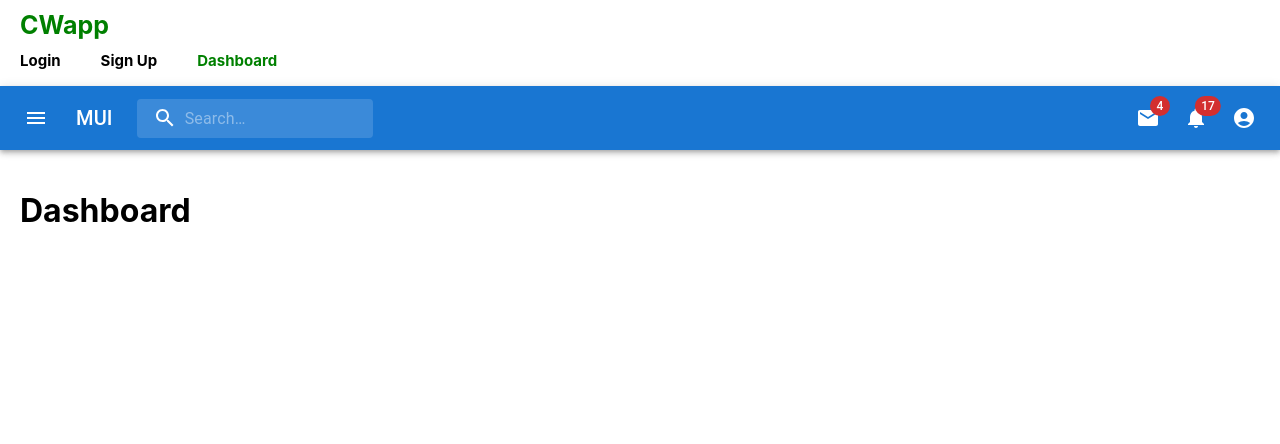
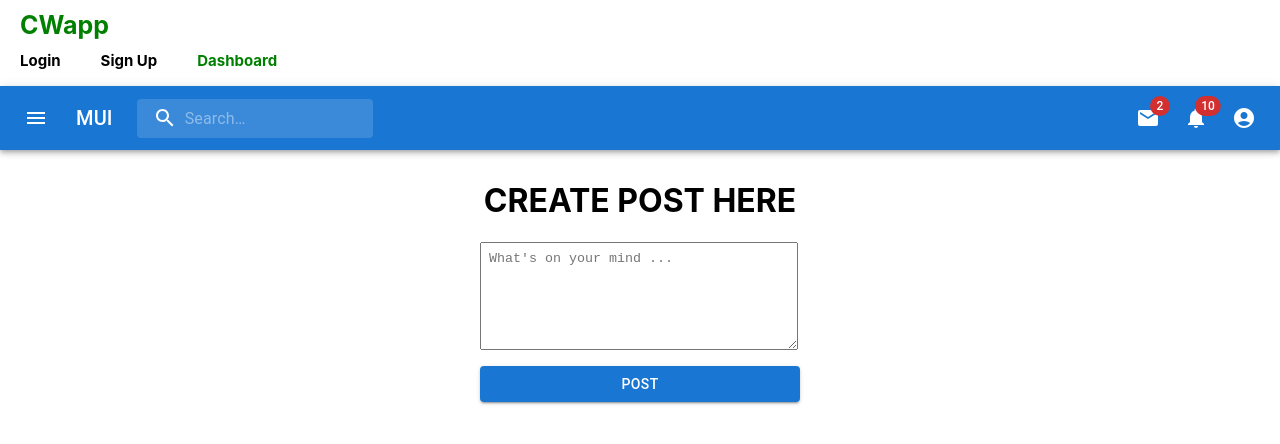
Before and after one commit to QambarAli1/cwapp, a React (Create React App) app in the folder web/: page /dashboard in a window 1280 px wide. Shown: the top 444 px of the page. Built offline with nearby package versions, Linux system fonts and the light colour scheme.

Commit message:
dashboard

```diff
--- a/web/src/App.css
+++ b/web/src/App.css
@@ -27,20 +27,28 @@ nav ul li a:hover{
   font-weight: bold;
   font-size: 25px;
 }
-.form-user{
-  width: 20%;
-  margin: 30px;
+
+.post-user , .form-user{
+  display: flex !important;
+  flex-direction: row !important;
+  justify-content: center !important;
+}
+
+.login-form , .signup-form {
+  margin-left: 20px;
+  width: 300px !important;
   text-align: center;
-  /* border: 2px solid black; */
   padding: 10px;
   border-radius: 20px 20px;
-  /* box-shadow: 10px 10px 5px rgb(153, 149, 149);  */
   -webkit-box-shadow: 0 0 10px 3px rgb(59, 56, 56);
   -moz-box-shadow: 0 0 10px 3px rgb(59, 56, 56);
   box-shadow: 0 0 10px 3px rgb(59, 56, 56);
 }
-.login-form , .signup-form{
+.post-form{
+  width: 320px;
+  text-align: center;
   padding: 10px;
+  border-radius: 20px 20px;
 }
 
 .dashboard{
@@ -67,3 +75,7 @@ nav ul li a:hover{
     margin: 30px;
   }
 }
+
+
+
+/* Dashboard css starts here */
--- a/web/src/App.js
+++ b/web/src/App.js
@@ -11,6 +11,7 @@ import Login from './components/login';
 import Signup from './components/signup';
 import Dashboard from './components/dashboard';
 import Navdashboard from './components/navdashboard'
+import CreatePost from './components/createpost'
 
 export default function App() {
   const [anchorEl, setAnchorEl] = React.useState(null);
@@ -56,7 +57,8 @@ export default function App() {
           </Route>
           <Route path="/dashboard">
             <Navdashboard />
-            <Dashboard />
+            {/* <Dashboard /> */}
+            <CreatePost />
           </Route>
         </Switch>
       </div>
--- /dev/null
+++ b/web/src/components/createpost.jsx
@@ -0,0 +1,66 @@
+import { useFormik } from "formik";
+import Stack from '@mui/material/Stack';
+import TextField from '@mui/material/TextField';
+import Button from '@mui/material/Button';
+import TextareaAutosize from '@mui/material/TextareaAutosize'
+import * as Yup from 'yup';
+
+// const dev = "http://localhost:5000"
+// const baseUrl = window.location.hostname.split(":")[0] === "localhost" ? dev : "";
+
+const PostSchema = Yup.object().shape({
+    post: Yup.string()
+      .min(2, 'Too Short!')
+      .max(50, 'Too Long!')
+      .required('Required'),
+
+});
+
+function CreatePost() {
+
+    function onSubmitFunction(values, { resetForm }) {
+        console.log("values: ", values)
+        resetForm({ values: '' })
+    }
+
+    const formik = useFormik({
+        initialValues: {
+            post: '',
+        },
+        validationSchema: PostSchema,
+        onSubmit: onSubmitFunction,
+    });
+
+
+    return (
+        <div className='post-user'>
+
+            <div className='post-form'>
+                <h1>CREATE POST HERE</h1>
+                <form onSubmit={formik.handleSubmit}>
+                    <Stack spacing={2}>
+
+                        <TextareaAutosize
+                            aria-label="minimum height"
+                            minRows={6}
+                            placeholder="What's on your mind ..."
+                            style={{ width: 300 , padding:8 }}
+
+                            name="post"
+                            value={formik.values.post}
+                            onChange={formik.handleChange}
+
+                            error={formik.touched.post && Boolean(formik.errors.post)}
+                            helperText={formik.touched.post && formik.errors.post}
+                        />
+                        <Button size='medium' variant="contained" color="primary" type="submit">Post</Button>
+                    </Stack>
+                </form>
+            </div>
+
+
+        </div>
+    );
+}
+
+export default CreatePost;
--- a/web/src/components/dashboard.jsx
+++ b/web/src/components/dashboard.jsx
@@ -2,7 +2,7 @@ function Dashboard() {
   return(
       <div className='dashboard' >
           <h1>
-              Dashboard
+              Welcome to CWapp
               {/* <PrimarySearchAppBar /> */}
           </h1>
       </div>
--- a/web/src/components/login.jsx
+++ b/web/src/components/login.jsx
@@ -27,14 +27,13 @@ function Login() {
             email: '',
             password: '',
         },
-        validationSchema:LoginSchema,
+        validationSchema: LoginSchema,
         onSubmit: onSubmitFunction,
     });
 
 
     return (
         <div className='form-user'>
-
             <div className='login-form'>
                 <h1>LOGIN</h1>
                 <form onSubmit={formik.handleSubmit}>
@@ -72,7 +71,7 @@ function Login() {
                         />
 
                         <Button size='medium' variant="contained" color="primary" type="submit">Login</Button>
-                    <Button size='medium' variant="text" color="success" sx={{fontWeight:'bold'}} >Create New Account</Button>
+                        <Button size='medium' variant="text" color="success" sx={{ fontWeight: 'bold' }} >Create New Account</Button>
                     </Stack>
                 </form>
             </div>
--- a/web/src/components/navdashboard.jsx
+++ b/web/src/components/navdashboard.jsx
@@ -121,7 +121,7 @@ export default function Navdashboard() {
     >
       <MenuItem>
         <IconButton size="large" aria-label="show 4 new mails" color="inherit">
-          <Badge badgeContent={4} color="error">
+          <Badge badgeContent={1} color="error">
             <MailIcon />
           </Badge>
         </IconButton>
@@ -133,7 +133,7 @@ export default function Navdashboard() {
           aria-label="show 17 new notifications"
           color="inherit"
         >
-          <Badge badgeContent={17} color="error">
+          <Badge badgeContent={10} color="error">
             <NotificationsIcon />
           </Badge>
         </IconButton>
@@ -187,7 +187,7 @@ export default function Navdashboard() {
           <Box sx={{ flexGrow: 1 }} />
           <Box sx={{ display: { xs: 'none', md: 'flex' } }}>
             <IconButton size="large" aria-label="show 4 new mails" color="inherit">
-              <Badge badgeContent={4} color="error">
+              <Badge badgeContent={2} color="error">
                 <MailIcon />
               </Badge>
             </IconButton>
@@ -196,7 +196,7 @@ export default function Navdashboard() {
               aria-label="show 17 new notifications"
               color="inherit"
             >
-              <Badge badgeContent={17} color="error">
+              <Badge badgeContent={10} color="error">
                 <NotificationsIcon />
               </Badge>
             </IconButton>
```
Lines whose indentation alone changed are shown as unchanged.
